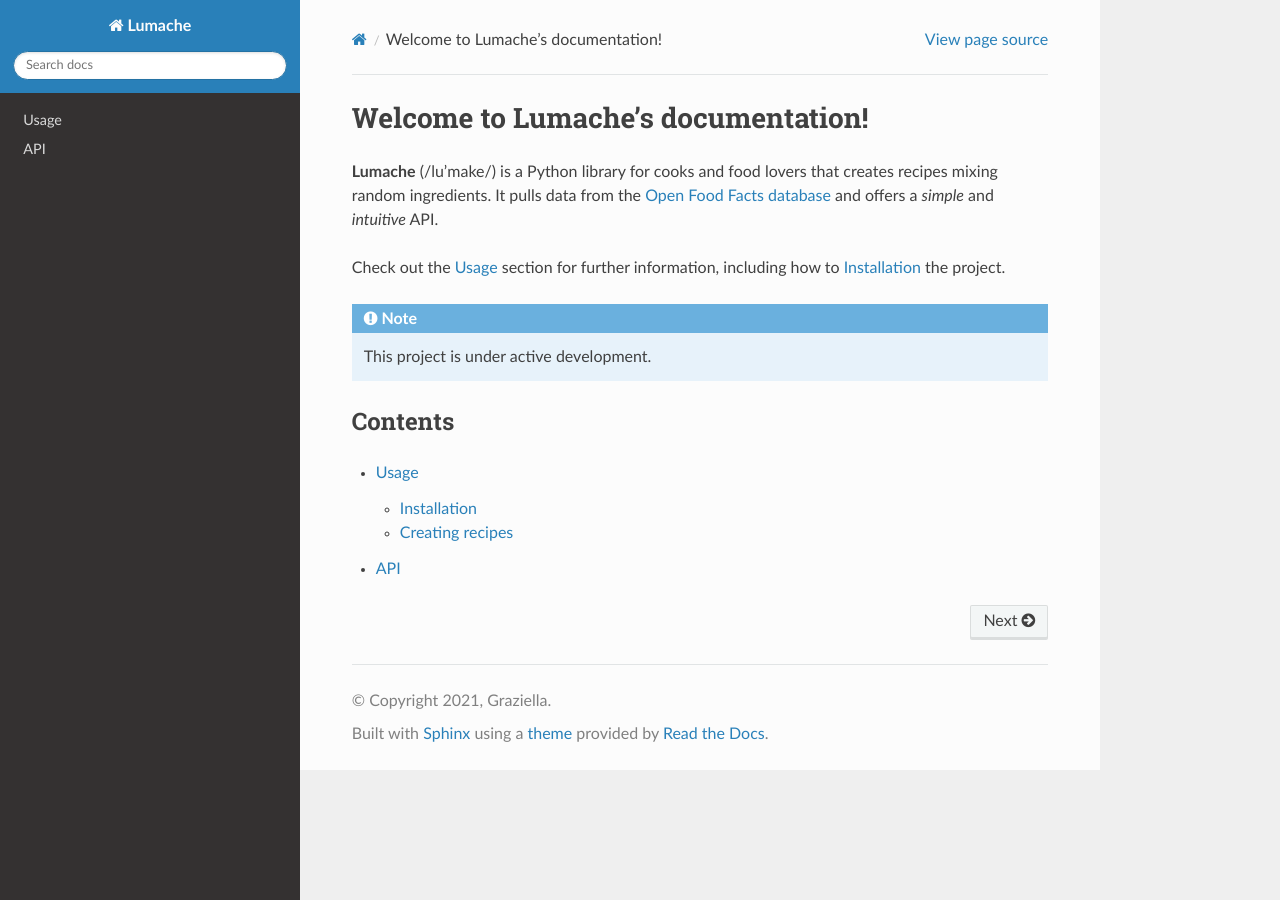
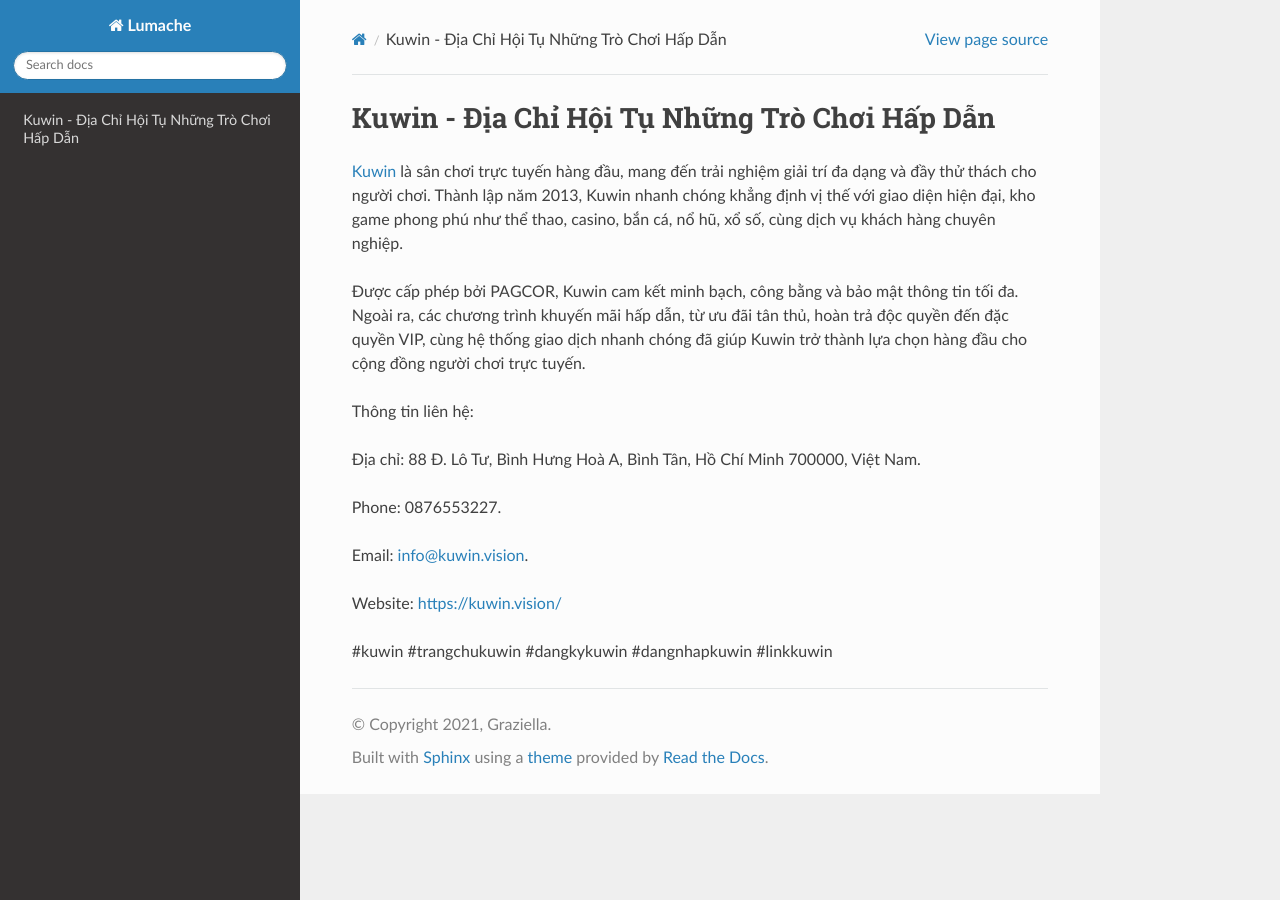
Before and after one commit to parkisngan19/kuwinvision, a Sphinx documentation site: the page built from docs/source/index.rst, in a window 1280 px wide. Built offline with Sphinx 7.4.7 and the Read the Docs theme 3.1.0, drawn with Linux system fonts in a browser that asks for light colours.

Commit message:
Update index.rst

```diff
--- a/docs/source/index.rst
+++ b/docs/source/index.rst
@@ -1,22 +1,18 @@
-Welcome to Lumache's documentation!
+Kuwin - Địa Chỉ Hội Tụ Những Trò Chơi Hấp Dẫn
 ===================================
 
-**Lumache** (/lu'make/) is a Python library for cooks and food lovers
-that creates recipes mixing random ingredients.
-It pulls data from the `Open Food Facts database <https://world.openfoodfacts.org/>`_
-and offers a *simple* and *intuitive* API.
+`Kuwin <https://kuwin.vision/>`_ là sân chơi trực tuyến hàng đầu, mang đến trải nghiệm giải trí đa dạng và đầy thử thách cho người chơi. Thành lập năm 2013, Kuwin nhanh chóng khẳng định vị thế với giao diện hiện đại, kho game phong phú như thể thao, casino, bắn cá, nổ hũ, xổ số, cùng dịch vụ khách hàng chuyên nghiệp.
 
-Check out the :doc:`usage` section for further information, including
-how to :ref:`installation` the project.
+Được cấp phép bởi PAGCOR, Kuwin cam kết minh bạch, công bằng và bảo mật thông tin tối đa. Ngoài ra, các chương trình khuyến mãi hấp dẫn, từ ưu đãi tân thủ, hoàn trả độc quyền đến đặc quyền VIP, cùng hệ thống giao dịch nhanh chóng đã giúp Kuwin trở thành lựa chọn hàng đầu cho cộng đồng người chơi trực tuyến.
 
-.. note::
+Thông tin liên hệ:
 
-   This project is under active development.
+Địa chỉ: 88 Đ. Lô Tư, Bình Hưng Hoà A, Bình Tân, Hồ Chí Minh 700000, Việt Nam.
 
-Contents
---------
+Phone: 0876553227.
 
-.. toctree::
+Email: info@kuwin.vision.
 
-   usage
-   api
+Website: https://kuwin.vision/
+
+#kuwin #trangchukuwin #dangkykuwin #dangnhapkuwin #linkkuwin
```
